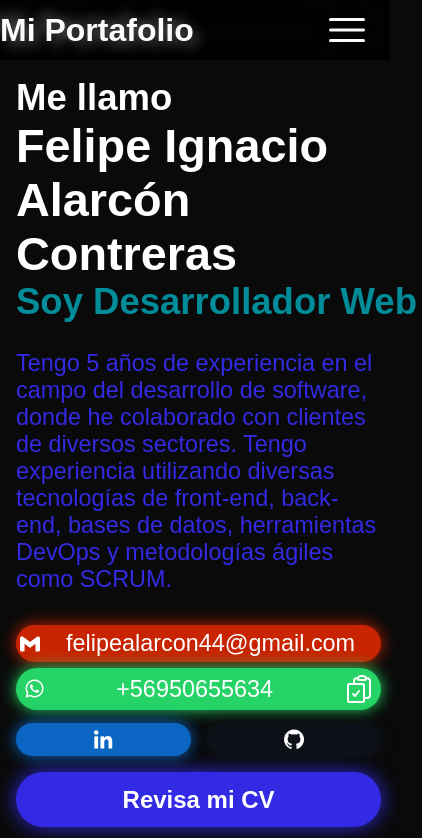
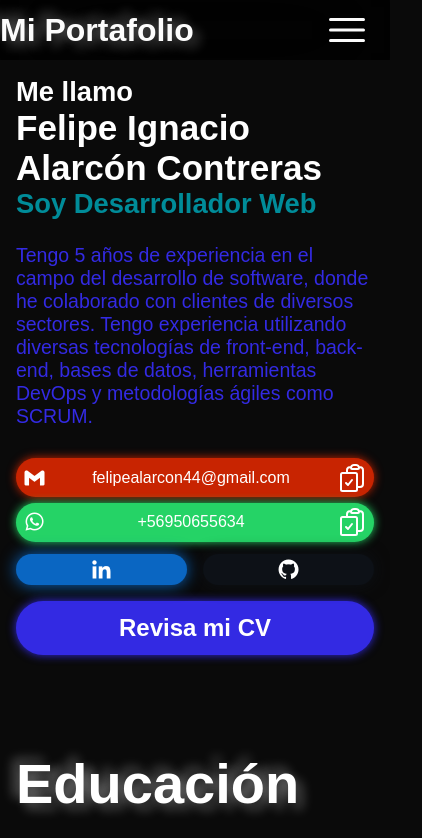
Before and after one commit to felipe1521/mi-portafolio, a Next.js app: page / in a window 390 px wide. Shown: the top 838 px of the page, 422 px wide, since content can reach past the window. Built offline with nearby package versions, Linux system fonts and the light colour scheme; a web font is replaced by a local one.

Commit message:
correcciones

```diff
--- a/src/app/components/links/Links.jsx
+++ b/src/app/components/links/Links.jsx
@@ -42,7 +42,7 @@ function LinkData({ data, color, type }) {
     setTimeout(() => setOpacity(0), 2000);
   };
   return (
-    <div className={styles.data_content} style={{backgroundColor: color, boxShadow: `0 0 1rem ${color}`}}>
+    <div className={styles.data_content} style={{backgroundColor: color, boxShadow: `0 0 10px ${color}`}}>
         <i className={`bx bxl-${type}`}></i>
         <p className={styles.data_text}>{data}</p>
         <p className={styles.clipboard_text} style={{opacity: opacity}}>Copiado!</p>
--- a/src/app/components/links/links.module.css
+++ b/src/app/components/links/links.module.css
@@ -1,7 +1,8 @@
 .home_link {
-  position: relative;
+  grid-area: link;
   font-size: 1.5rem;
   padding: 0.5rem;
+  margin: auto 0;
 }
 
 .link, .data_content {
@@ -45,13 +46,13 @@
 .btn {
   width: 100%;
   margin-top: 0.6rem;
-  padding: 0.8rem;
+  padding: 0.5rem;
   background-color: var(--secondary-text-color);
   color: var(--primary-text-color);
-  box-shadow: 0 0 20px var(--secondary-text-color);
+  box-shadow: 0 0 10px var(--secondary-text-color);
   border-radius: 4rem;
   border: 2px solid transparent;
-  font-size: 1em;
+  font-size: 2rem;
   font-weight: 600;
   text-align: center;
   cursor: pointer;
@@ -60,7 +61,7 @@
 
 .btn:hover {
   transform: scale(1.04);
-  box-shadow: 0 0 30px var(--secondary-text-color);
+  box-shadow: 0 0 15px var(--secondary-text-color);
 }
 
 @media (max-width: 991px) {
@@ -78,7 +79,7 @@
     display: flex;
     justify-content: center;
     margin: 0.4rem 0;
-    padding: 0.3rem 0.4rem;
+    padding: 0.2rem 0.4rem;
   }
 
   .link_data {
@@ -86,7 +87,7 @@
   }
 
   .data_text {
-    font-size: 6vw;
+    font-size: 1rem;
   }
 
   .btn {
--- a/src/app/globals.css
+++ b/src/app/globals.css
@@ -20,13 +20,13 @@ html {
 body {
   background-color: var(--primary-bg-color);
   color: var(--secondary-text-color);
+  width: 100%;
 }
 
 main {
   position: relative;
   top: var(--height-navbar);
   height: calc(100% - var(--height-navbar));
-  width: 100%;
 }
 
 section {
--- a/src/app/home/home.module.css
+++ b/src/app/home/home.module.css
@@ -1,5 +1,4 @@
 .home {
-  height: calc(100vh - var(--height-navbar));
   display: grid;
   grid-template-columns: 60% 1fr;
   grid-template-areas:
@@ -23,13 +22,6 @@
   font-size: 2.5rem;
   width: 100%;
   color: var(--secondary-text-color);
-}
-
-.links_content {
-  position: relative;
-  width: 100%;
-  margin: auto 0;
-  grid-area: link;
 }
 
 .typing_content {
@@ -66,15 +58,10 @@
   }
 
   .title_content {
-    font-size: 8vw;
+    font-size: 6vw;
   }
 
   .description_content {
-    font-size: 6vw;
-    width: 90%;
-  }
-
-  .links_content {
-    width: 90%;
+    font-size: 5vw;
   }
 }
--- a/src/app/home/page.jsx
+++ b/src/app/home/page.jsx
@@ -21,9 +21,7 @@ export default function Home() {
           metodologías ágiles como SCRUM.
         </p>
       </div>
-      <div className={styles.links_content}>
-        <Links />
-      </div>
+      <Links />
     </section>
   );
 }
```
